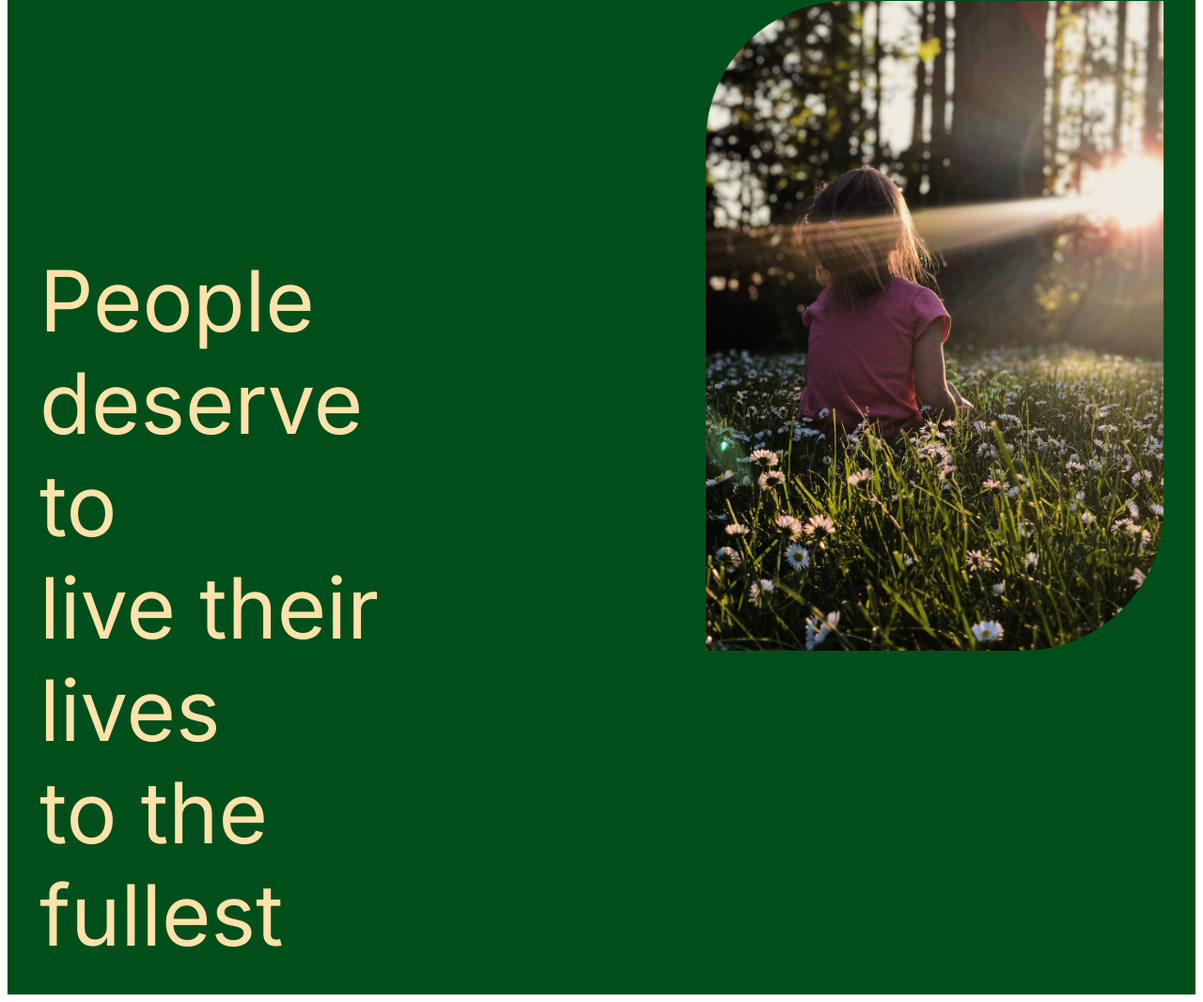
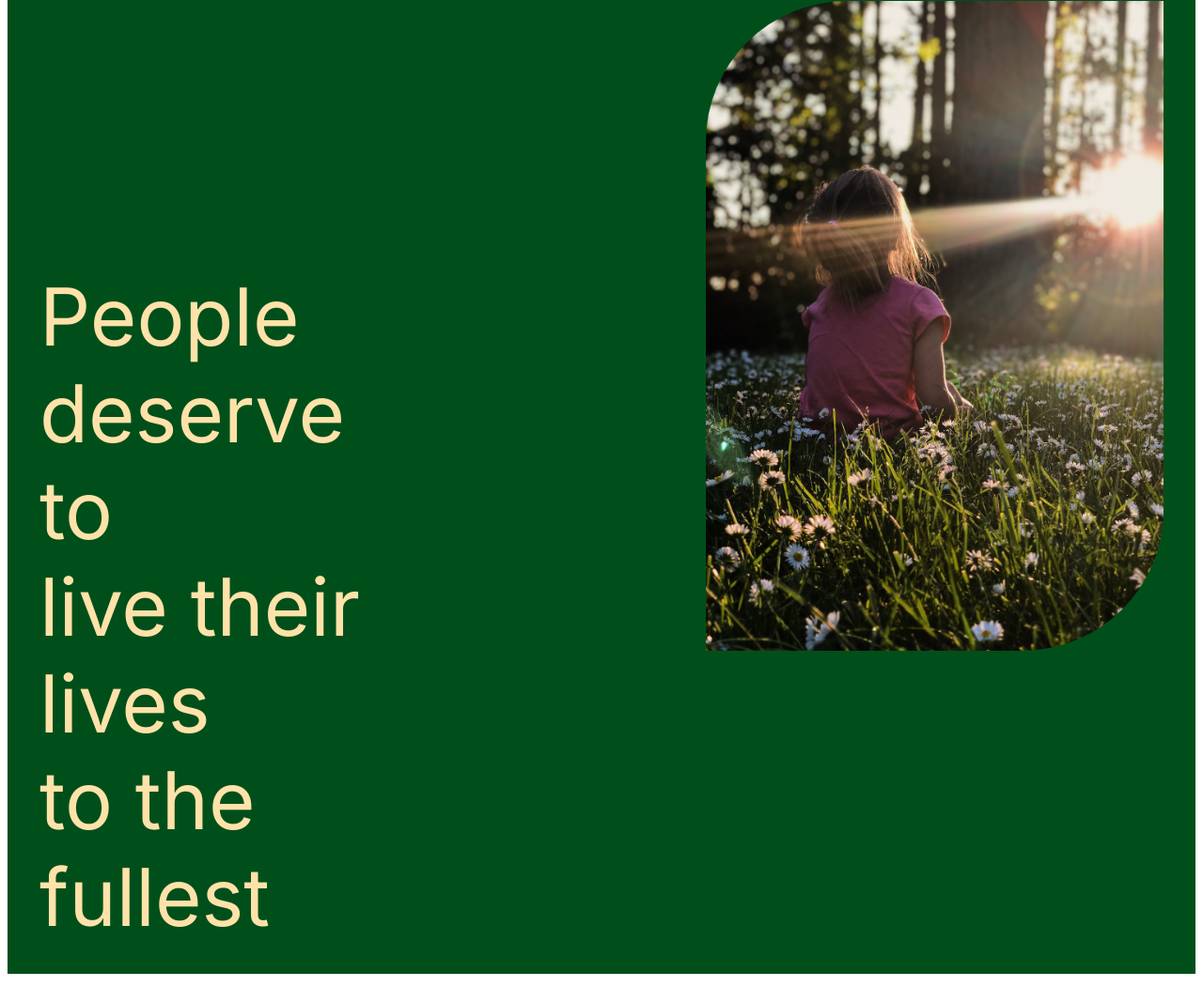
Before and after one commit to Nadeya99/Health, a plain HTML site: page index.html in a window 1280 px wide. Shown: the part 1984-3051 px from the top of the page at 94% size. After the commit the page ends 3029 px from the top, so only its background shows below. Drawn offline with Linux system fonts and the light colour scheme.

Commit message:
font-size

```diff
--- a/styles.css
+++ b/styles.css
@@ -175,9 +175,9 @@ a {
     font-family: 'Inter';
     font-style: normal;
     font-weight: 400;
-    font-size: 90px;
+    font-size: 85px;
     color: #FFE2A9;
-    margin-top: 295px;
+    margin-top: 315px;
     margin-left: 34px;
     margin-bottom: 30px;
     text-align: left;
```
